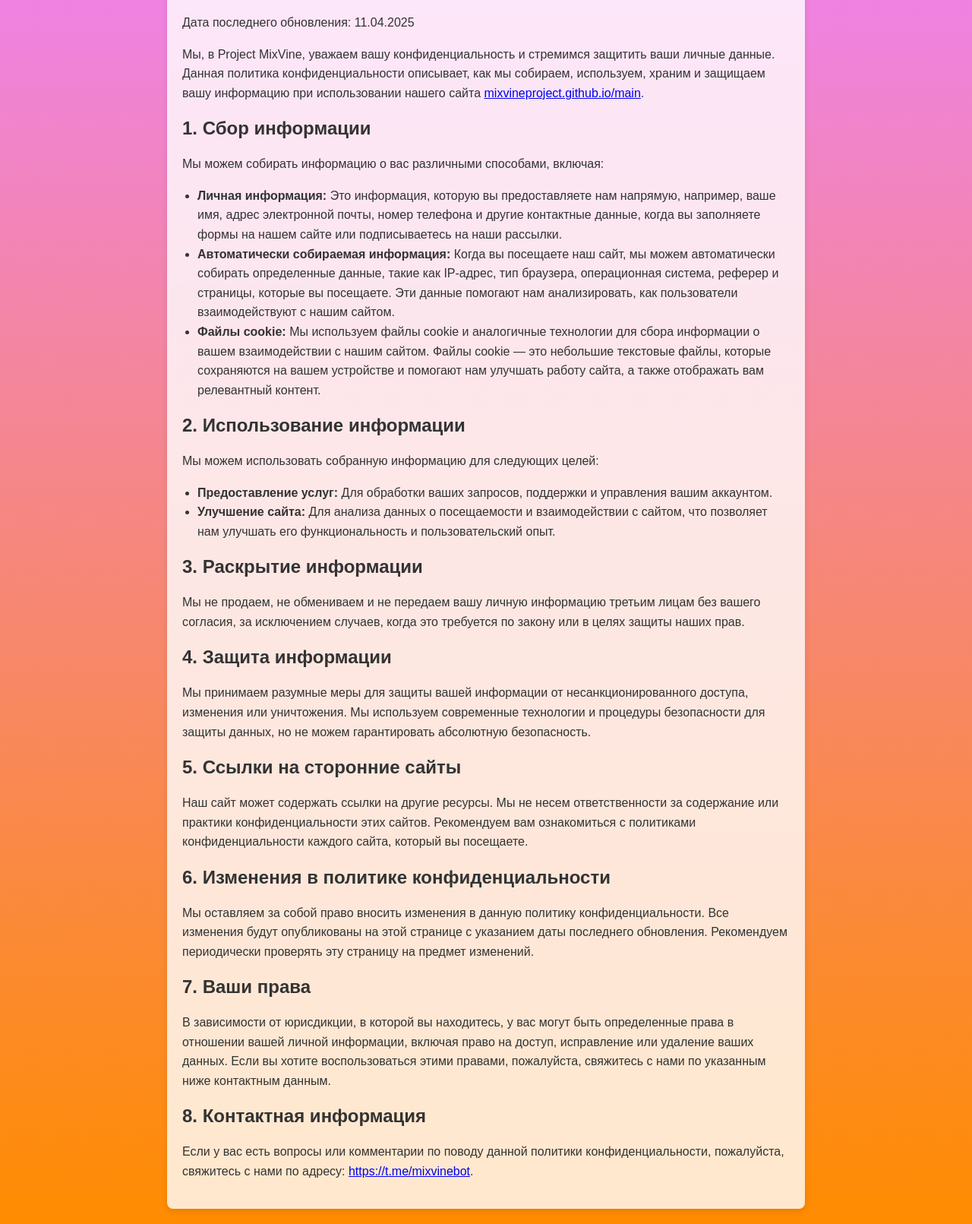
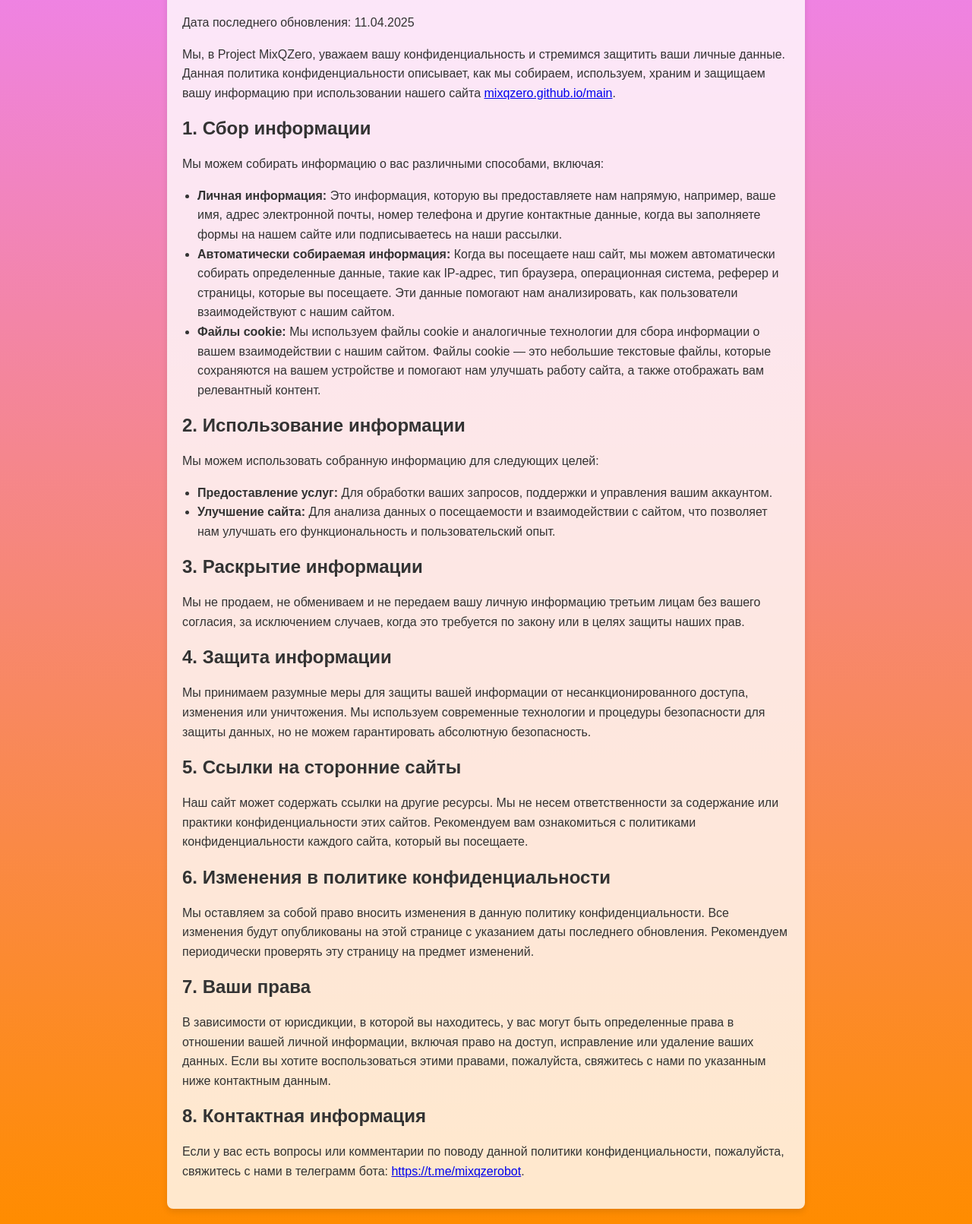
Before and after one commit to mixqzero/politika, a plain HTML site: page index.html in a window 1280 px wide. Shown: the part 87-1698 px from the top of the page at 76% size. Drawn offline with Linux system fonts and the light colour scheme.

Commit message:
Update index.html

```diff
--- a/index.html
+++ b/index.html
@@ -42,7 +42,7 @@
     <div class="content">
         <h1>Политика конфиденциальности</h1>
         <p>Дата последнего обновления: 11.04.2025</p>
-        <p>Мы, в Project MixVine, уважаем вашу конфиденциальность и стремимся защитить ваши личные данные. Данная политика конфиденциальности описывает, как мы собираем, используем, храним и защищаем вашу информацию при использовании нашего сайта <a href="https://mixvineproject.github.io/main">mixvineproject.github.io/main</a>.</p>
+        <p>Мы, в Project MixQZero, уважаем вашу конфиденциальность и стремимся защитить ваши личные данные. Данная политика конфиденциальности описывает, как мы собираем, используем, храним и защищаем вашу информацию при использовании нашего сайта <a href="https://mixqzero.github.io/main">mixqzero.github.io/main</a>.</p>
         <h2>1. Сбор информации</h2>
         <p>Мы можем собирать информацию о вас различными способами, включая:</p>
         <ul>
@@ -67,7 +67,7 @@
         <h2>7. Ваши права</h2>
         <p>В зависимости от юрисдикции, в которой вы находитесь, у вас могут быть определенные права в отношении вашей личной информации, включая право на доступ, исправление или удаление ваших данных. Если вы хотите воспользоваться этими правами, пожалуйста, свяжитесь с нами по указанным ниже контактным данным.</p>
         <h2>8. Контактная информация</h2>
-        <p>Если у вас есть вопросы или комментарии по поводу данной политики конфиденциальности, пожалуйста, свяжитесь с нами по адресу: <a href="https://t.me/mixvinebot">https://t.me/mixvinebot</a>.</p>
+        <p>Если у вас есть вопросы или комментарии по поводу данной политики конфиденциальности, пожалуйста, свяжитесь с нами в телеграмм бота: <a href="https://t.me/mixqzerobot">https://t.me/mixqzerobot</a>.</p>
     </div>
 </body>
 </html>
```
